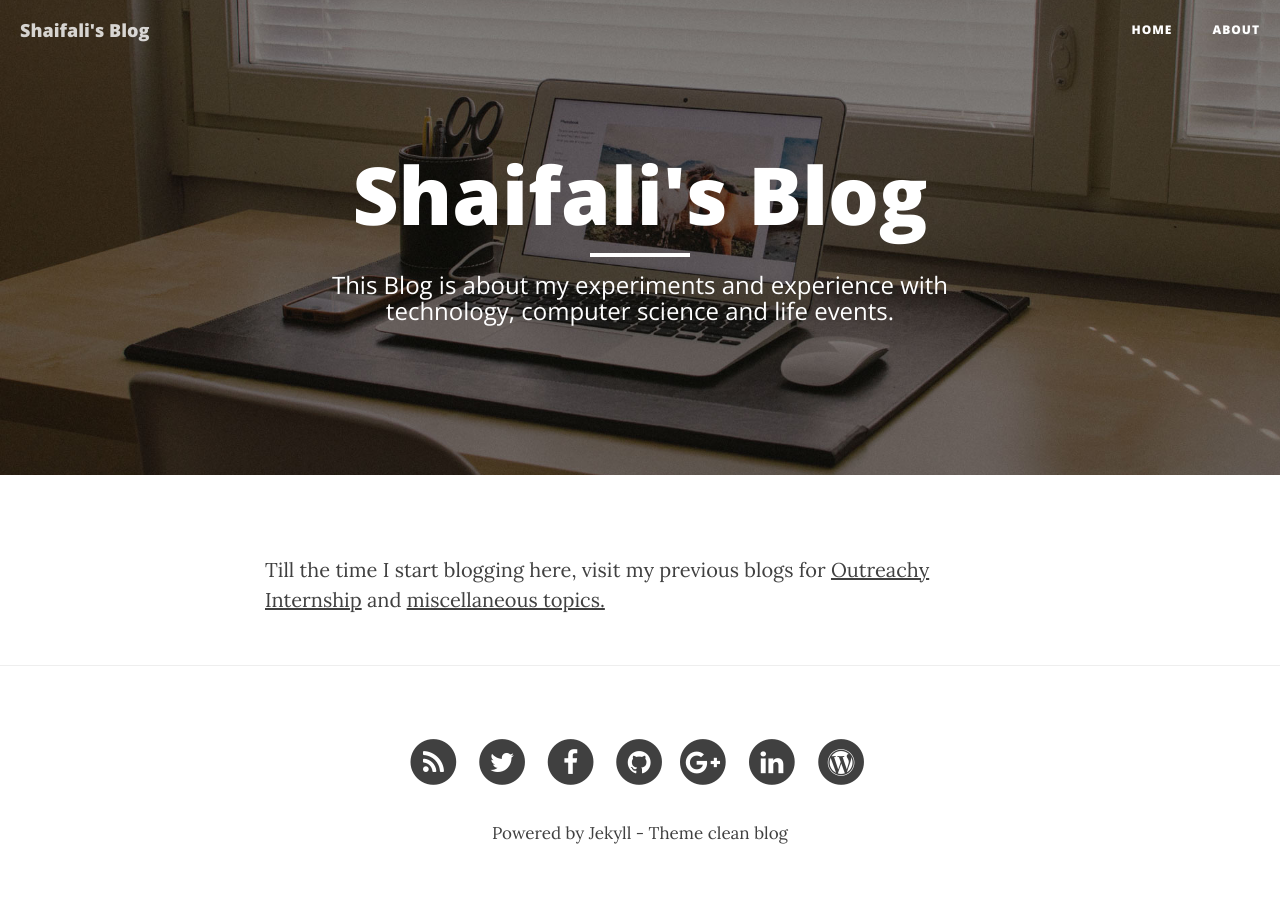
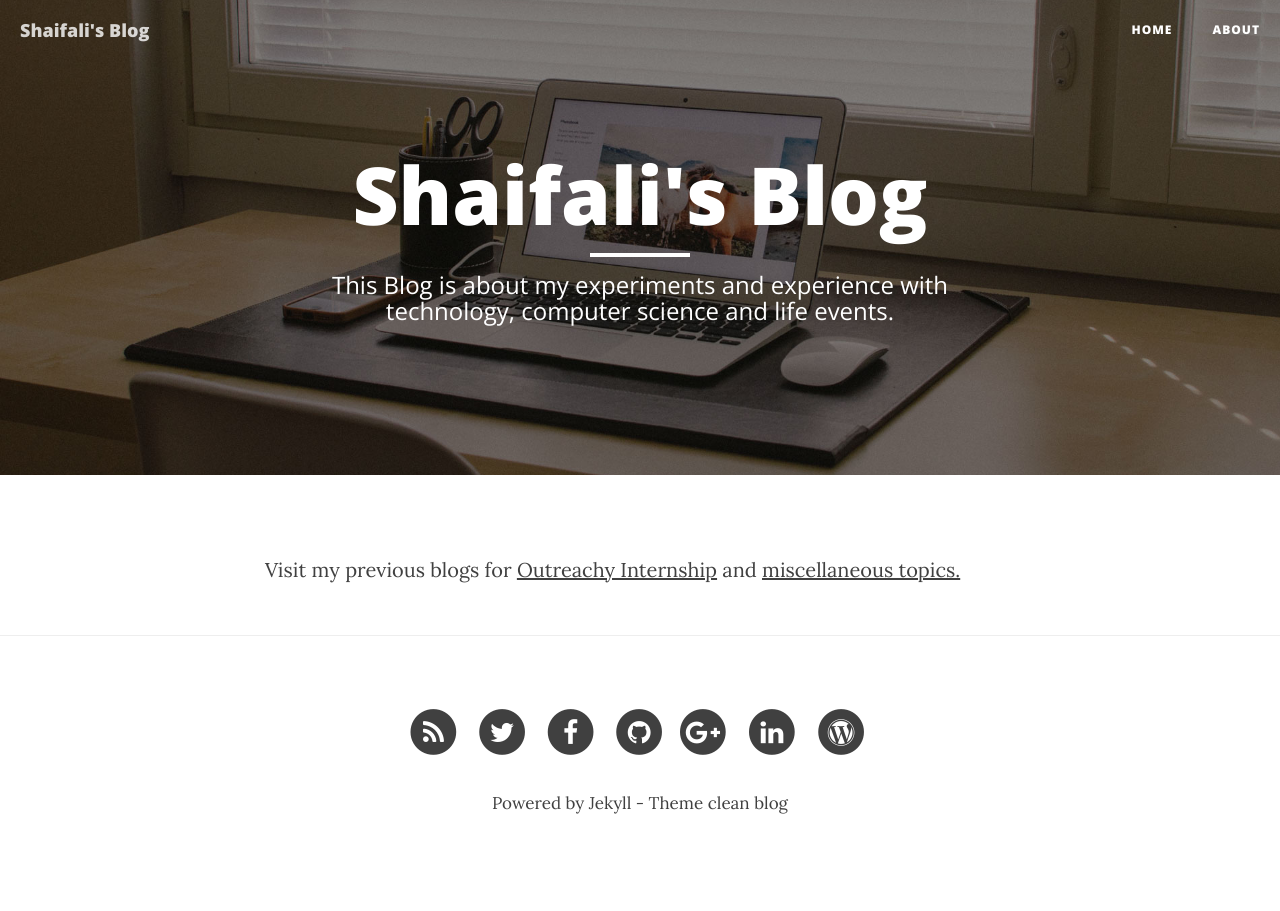
Before and after one commit to exploreshaifali/exploreshaifali.github.io, a Jekyll site: the page built from index.html, in a window 1280 px wide. Built offline with Jekyll 4.4.1, drawn with Linux system fonts in a browser that asks for light colours; nearby versions of some CDN libraries; the list of posts is cut into pages by our own code.

Commit message:
'Till the time I start blogging here' deleted from lower text of blog page.

```diff
--- a/index.html
+++ b/index.html
@@ -35,4 +35,4 @@
 </ul>
 {% endif %}
 
-<p>Till the time I start blogging here, visit my previous blogs for <a href="https://shaifaliagrawal.wordpress.com/" target="_blank">Outreachy Internship</a> and <a href="http://shaifali-agrawal.blogspot.in/" target="_blank">miscellaneous topics.</a></p>
+<p>Visit my previous blogs for <a href="https://shaifaliagrawal.wordpress.com/" target="_blank">Outreachy Internship</a> and <a href="http://shaifali-agrawal.blogspot.in/" target="_blank">miscellaneous topics.</a></p>
```
